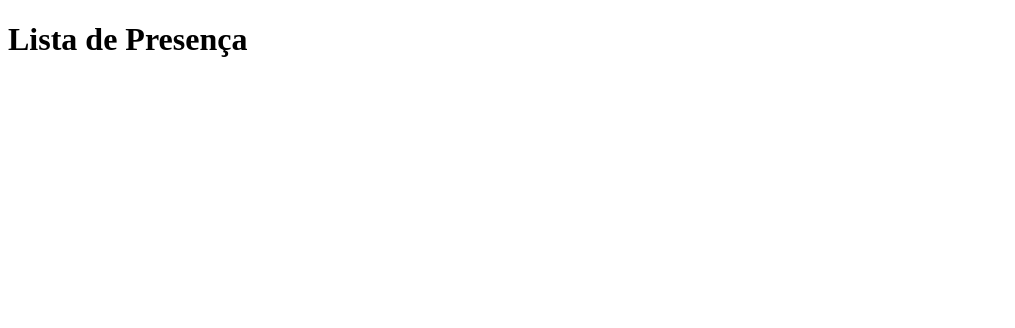
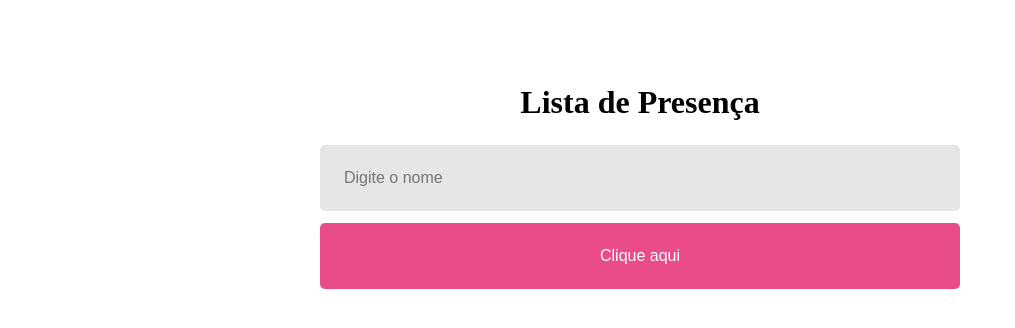
Before and after one commit to Winicios-Mauri/projeto_react, a React (Vite) app: page / in a window 1280 px wide. Shown: the top 328 px of the page, without its empty margins (0-1015 px from the left). Built offline with nearby package versions, Linux system fonts and the light colour scheme.

Commit message:
:tada estilizando_app

```diff
--- a/src/main.jsx
+++ b/src/main.jsx
@@ -1,6 +1,7 @@
 import React from 'react'
 import ReactDOM from 'react-dom'
-import Home from './pages/Home'
+import { Home } from './pages/Home'
+import './styles/global.css'
 
 ReactDOM.render(
   <React.StrictMode>
--- a/src/pages/Home.jsx
+++ /dev/null
@@ -1,8 +0,0 @@
-
-function Home() {
-  return (
-    <h1>Lista de Presença</h1>
-  )
-}
-
-export default Home
--- /dev/null
+++ b/src/pages/Home/index.jsx
@@ -0,0 +1,11 @@
+import './styles.css'
+
+export function Home() {
+  return (
+    <div className="container">
+      <h1>Lista de Presença</h1>
+      <input type="text" placeholder="Digite o nome" />
+      <button type="button">Clique aqui</button>
+    </div>
+  )
+}
--- /dev/null
+++ b/src/pages/Home/styles.css
@@ -0,0 +1,41 @@
+.container{
+  display: flex;
+  align-items: center;
+  flex-direction: column;
+}
+
+.container h1{
+  margin:84px 0 24px;
+}
+
+.container input{
+  width: 50%;
+  padding: 24px;
+
+  background: #E6E6E6;
+  border-radius: 5px;
+  border: none;
+
+  font-size: 16px;
+}
+
+.container button{
+  width: 50%;
+  padding: 24px;
+  font-weight: 24px;
+
+  background: #EA4C89;
+  color: #FFFFFF;
+
+  border-radius: 5px;
+  margin: 12px 0 84px;
+  border: none;
+
+  cursor: pointer;
+  font-size: 16px;
+  transition: filter 0.2s;
+}
+
+.container button:hover{
+  filter: brightness(0.9);
+}
--- /dev/null
+++ b/src/styles/global.css
@@ -0,0 +1,5 @@
+*{
+  margin: 0;
+  padding: 0;
+  box-sizing: border-box;
+}
```
